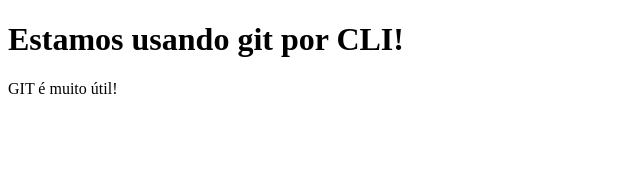
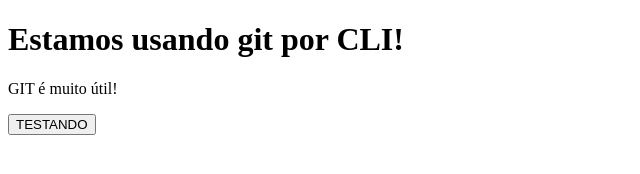
Before and after one commit to joaovictormo/techdive_s3a3, a plain HTML site: page index.html in a window 1280 px wide. Shown: the whole page, without its empty margins (0-640 px from the left). Drawn offline with Linux system fonts and the light colour scheme.

Commit message:
adiciona botão testando

```diff
--- a/index.html
+++ b/index.html
@@ -9,5 +9,7 @@
 <body>
     <h1>Estamos usando git por CLI!</h1>
     <p>GIT é muito útil!</p>
+
+    <button>TESTANDO</button>
 </body>
 </html>
```
